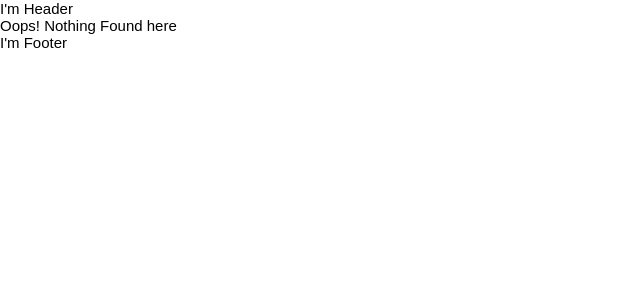
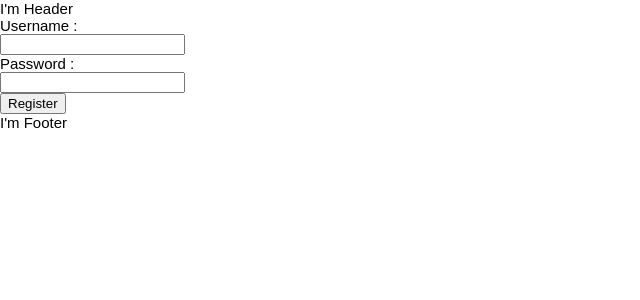
Before and after one commit to its-me-Harsh-Anand/Artful-Gallery, a React (Create React App) app in the folder frontend/: page /register in a window 1280 px wide. Shown: the top 300 px of the page, without its empty margins (0-640 px from the left). Built offline with nearby package versions, Linux system fonts and the light colour scheme; no server answers; a web font is replaced by a local one.

Commit message:
register page working

```diff
--- a/frontend/src/components/App.js
+++ b/frontend/src/components/App.js
@@ -5,6 +5,7 @@ import Home from "./Home";
 import Layout from "./Layout";
 import Contact from "./Contact";
 import NotFound from "./NotFound";
+import Register from "./Register";
 
 function App (){
   return (
@@ -13,6 +14,7 @@ function App (){
 
         <Routes>
           <Route exact path='/' element={<Home />} />
+          <Route exact path='/register' element={<Register />} />
           <Route exact path='/contact' element={<Contact />} />
           <Route path ="*" element={<NotFound />} />
         </Routes>
--- /dev/null
+++ b/frontend/src/components/Register.js
@@ -0,0 +1,61 @@
+import React, { useState } from 'react';
+
+function Register() {
+  const [user, setUser] = useState({})
+  const [username, setUsername] = useState('')
+  const [password, setPassword] = useState('')
+  const LOCAL_STORAGE_KEY = process.env.REACT_APP_LOCAL_STORAGE_KEY
+
+  async function handleUserRegister(e){
+
+    e.preventDefault()
+    if(username && password ){
+      const newuser = await {username: username.trim(), password: password.trim()}
+
+
+      //For login page to check whether user already logged in or not, don't use it here
+      const recipeJSONfromLS = JSON.parse(localStorage.getItem(LOCAL_STORAGE_KEY))
+      if(recipeJSONfromLS.username === newuser.username && recipeJSONfromLS.password === newuser.password){
+        console.log(recipeJSONfromLS, "Already exists")
+      }
+
+
+      await setUser(newuser)
+      //instead of setting user with useState, send user to backend and then from there take out user while signing in and then set this user in local storage for further user
+      await localStorage.setItem(LOCAL_STORAGE_KEY, JSON.stringify(newuser))
+
+      setUsername('')
+      setPassword('')
+      setUser({})
+    }
+  }
+
+
+  return (
+    <div>
+        <form>
+            <label htmlFor="username">Username :</label><br />
+            <input
+              type="text"
+              name="username"
+              value={username}
+              id="username"
+              required
+              onChange={(e)=>setUsername(e.target.value)}
+            /><br/>
+            <label htmlFor="password">Password :</label><br />
+            <input
+              type="text"
+              name="password"
+              id="password"
+              value={password}
+              required
+              onChange={(e)=>setPassword(e.target.value)}
+            /><br/>
+            <button type="submit" onClick={(e)=> handleUserRegister(e)}>Register</button>
+        </form>
+    </div>
+  )
+}
+
+export default Register;
```
